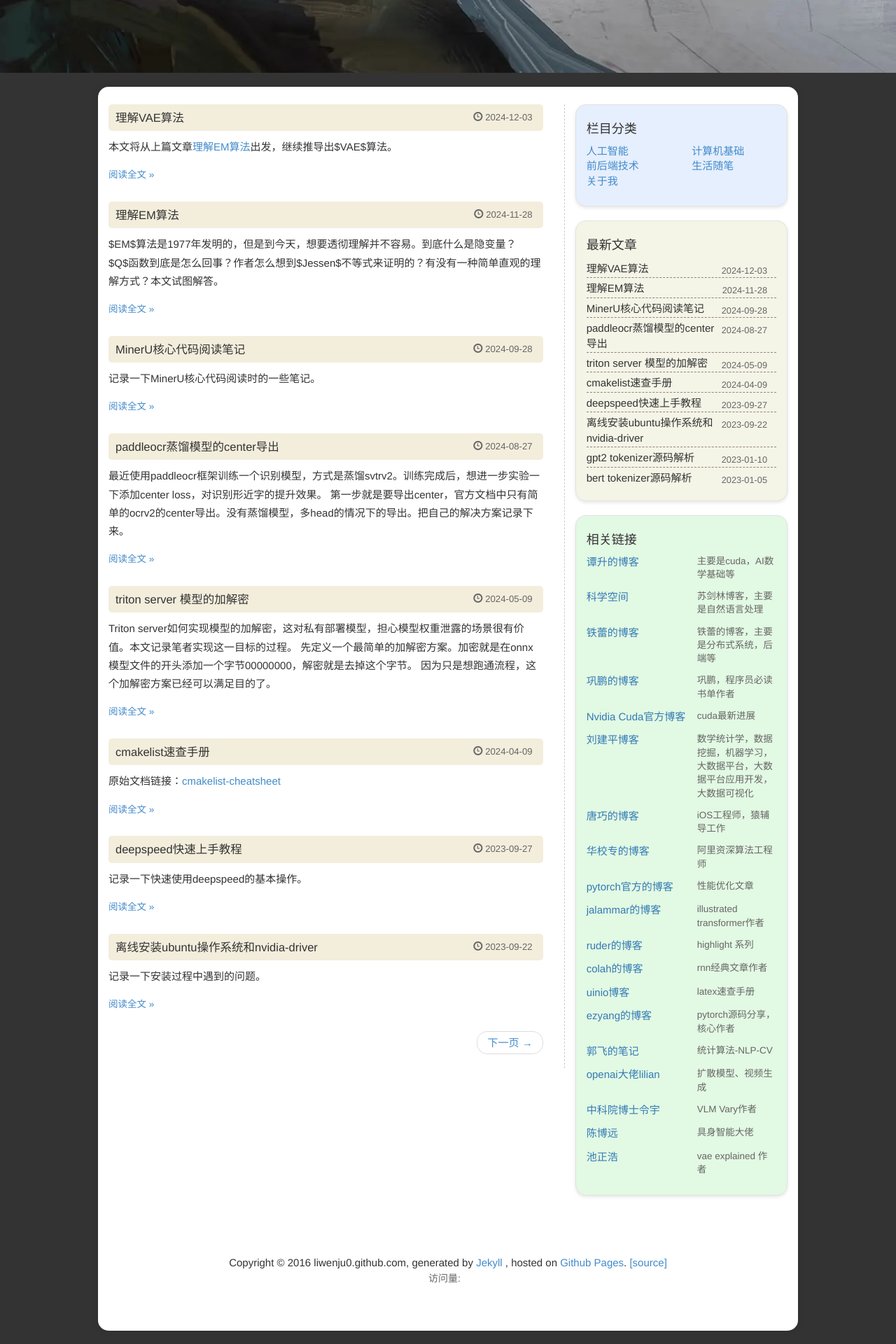
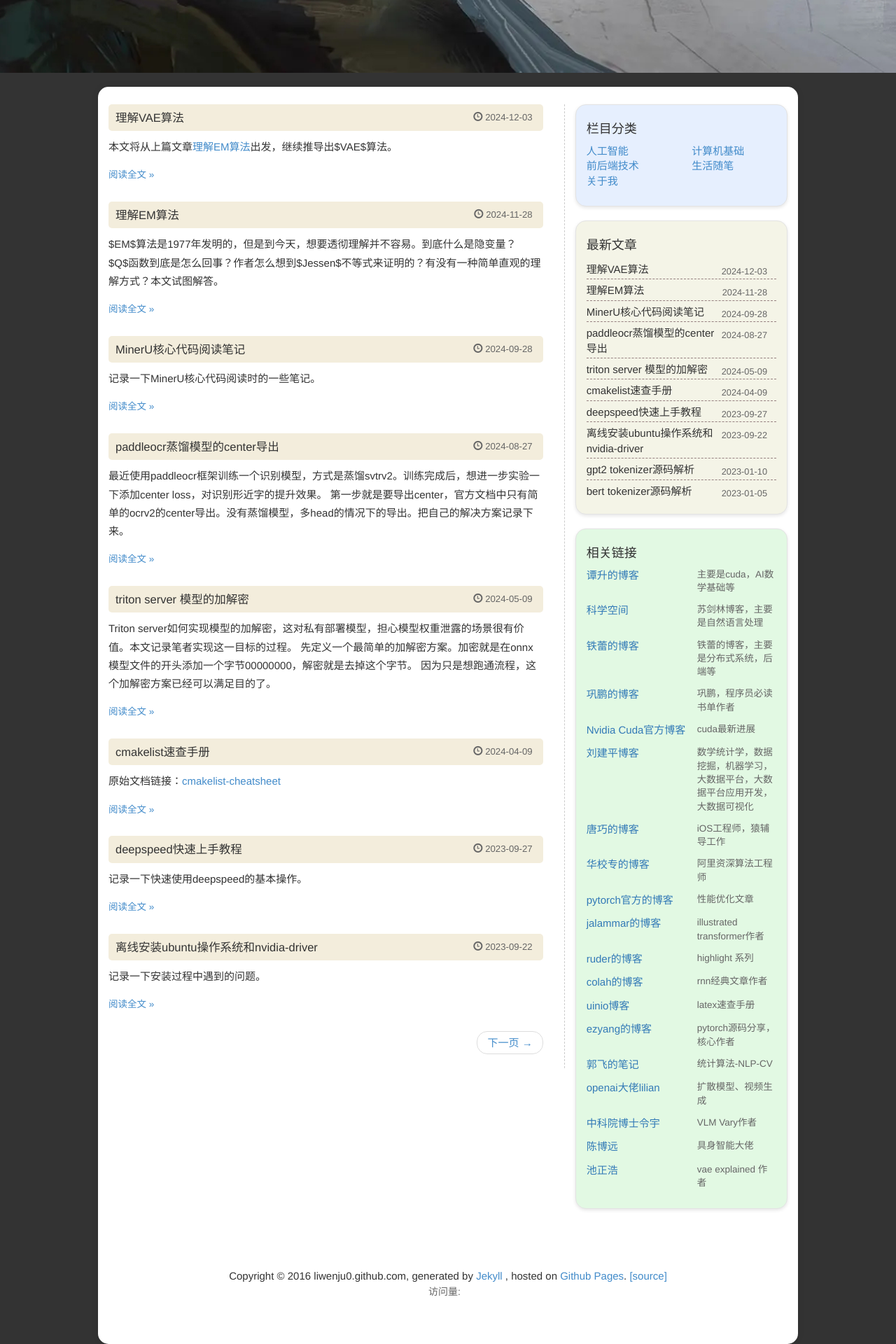
Before and after one commit to liwenju0/liwenju0.github.io, a Jekyll site: the page built from index.html, in a window 1280 px wide. Shown: the part 796-2716 px from the top of the page at 70% size. Built offline with Jekyll 4.4.1, drawn with Linux system fonts in a browser that asks for light colours; the list of posts is cut into pages by our own code; comment, search, counter and statistics services are not loaded.

Commit message:
加一个像素的间距

```diff
--- a/css/blog.css
+++ b/css/blog.css
@@ -323,7 +323,7 @@ img {
 
 .recent-post-item {
   margin-bottom: 2px;
-  padding: 2px 0;
+  padding: 3px 0;
   border-bottom: 1px dashed #968080;
 }
 
```
